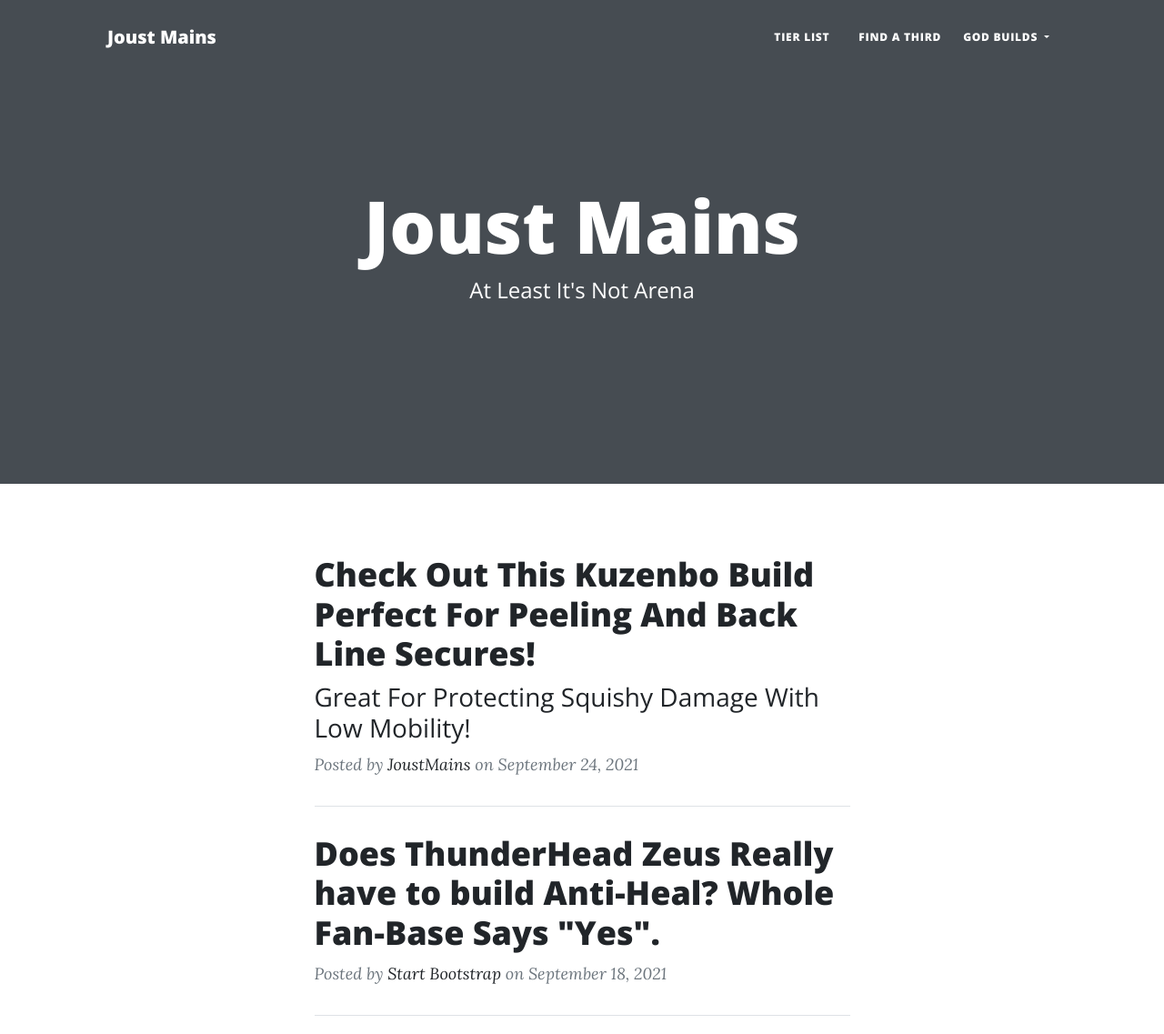
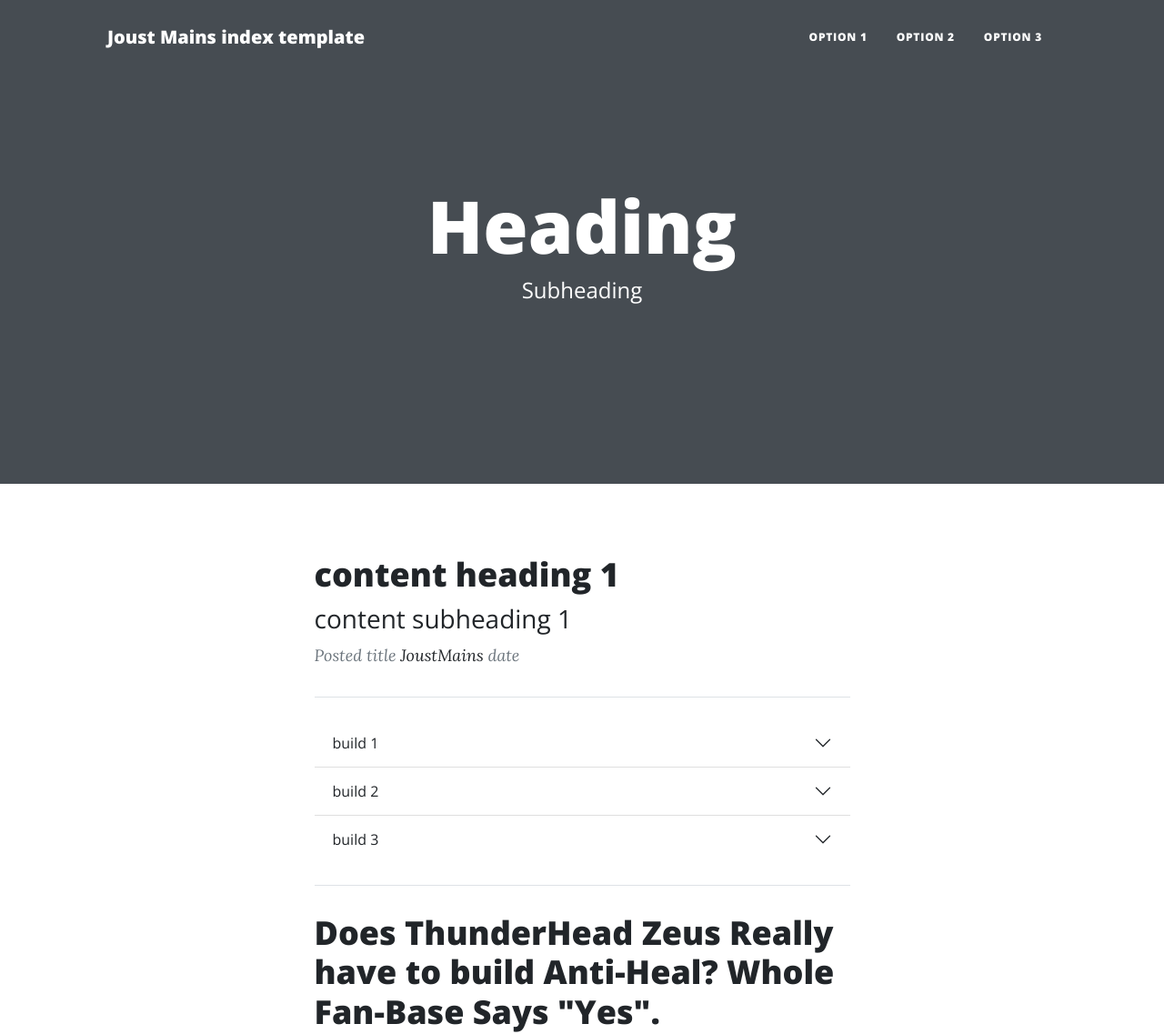
Before and after one commit to amgosek/smiteSite, a plain HTML site: page index.html in a window 1280 px wide. Shown: the top 1137 px of the page at 91% size. Drawn offline with nearby package versions, Linux system fonts and the light colour scheme.

Commit message:
added more functions to index

```diff
--- a/index.html
+++ b/index.html
@@ -19,66 +19,87 @@
         <!-- Navigation-->
         <nav class="navbar navbar-expand-lg navbar-light" id="mainNav">
             <div class="container px-4 px-lg-5">
-                <a class="navbar-brand" href="index.html">Joust Mains</a>
+                <a class="navbar-brand" href="index.html">Joust Mains index template</a>
                 <button class="navbar-toggler" type="button" data-bs-toggle="collapse" data-bs-target="#navbarResponsive" aria-controls="navbarResponsive" aria-expanded="false" aria-label="Toggle navigation">
                     Menu
                     <i class="fas fa-bars"></i>
                 </button>
                 <div class="collapse navbar-collapse" id="navbarResponsive">
                     <ul class="navbar-nav ms-auto py-4 py-lg-0">
-                        <li class="nav-item"><a class="nav-link px-lg-3 py-3 py-lg-4" href="index.html">Tier List</a></li>
-                        <li class="nav-item"><a class="nav-link px-lg-3 py-3 py-lg-4" href="about.html">Find A Third</a></li>
-                        <div class="collapse navbar-collapse" id="navbarSupportedContent">
-                            <ul class="navbar-nav ms-auto">
-                              <li class="nav-item dropdown">
-                                <a class="nav-link dropdown-toggle" href="#" id="navbarDropdown" role="button" data-bs-toggle="dropdown" aria-haspopup="true" aria-expanded="false">
-                                  God Builds
-                                </a>
-                                <!-- Here's the magic. Add the .animate and .slideIn classes to your .dropdown-menu and you're all set! -->
-                                <div class="dropdown-menu dropdown-menu-end animate slideIn" aria-labelledby="navbarDropdown">
-                                  <a class="dropdown-item" href="index.html">Assassin</a>
-                                  <a class="dropdown-item" href="about.html">Hunter</a>
-                                  <a class="dropdown-item" href="post.html">Warrior</a>
-                                  <a class="dropdown-item" href="contact.html">Gaurdian</a>
-                                  <a class="dropdown-item" href="contact.html">Mage</a>
-                                </div>
-                              </li>
-                            </ul>
-                          </div>
+                        <li class="nav-item"><a class="nav-link px-lg-3 py-3 py-lg-4" href="index.html">option 1</a></li>
+                        <li class="nav-item"><a class="nav-link px-lg-3 py-3 py-lg-4" href="about.html">option 2</a></li>
+                        <li class="nav-item"><a class="nav-link px-lg-3 py-3 py-lg-4" href="about.html">option 3</a></li>
                     </ul>
                 </div>
             </div>
         </nav>
         <!-- Page Header-->
-        <header class="masthead" style="background-image: url('Smite-Gods-Header.jpeg')">
+        <header class="masthead" style="background-image: url('path/imgName')">
             <div class="container position-relative px-4 px-lg-5">
                 <div class="row gx-4 gx-lg-5 justify-content-center">
                     <div class="col-md-10 col-lg-8 col-xl-7">
                         <div class="site-heading">
-                            <h1>Joust Mains</h1>
-                            <span class="subheading">At Least It's Not Arena</span>
+                            <h1>Heading</h1>
+                            <span class="subheading">Subheading</span>
                         </div>
                     </div>
                 </div>
             </div>
         </header>
         <!-- Main Content-->
+
+
+
+
         <div class="container px-4 px-lg-5">
             <div class="row gx-4 gx-lg-5 justify-content-center">
                 <div class="col-md-10 col-lg-8 col-xl-7">
                     <!-- Post preview-->
                     <div class="post-preview">
                         <a href="post.html">
-                            <h2 class="post-title">Check Out This Kuzenbo Build Perfect For Peeling And Back Line Secures!</h2>
-                            <h3 class="post-subtitle">Great For Protecting Squishy Damage With Low Mobility!</h3>
+                            <h2 class="post-title">content heading 1</h2>
+                            <h3 class="post-subtitle">content subheading 1</h3>
                         </a>
                         <p class="post-meta">
-                            Posted by
+                            Posted title
                             <a href="#!">JoustMains</a>
-                            on September 24, 2021
+                            date
                         </p>
                     </div>
                     <!-- Divider-->
+                    <hr class="my-4" />
+                    <div class="accordion accordion-flush" id="accordionFlushExample">
+                        <div class="accordion-item">
+                          <h2 class="accordion-header" id="flush-headingOne">
+                            <button class="accordion-button collapsed" type="button" data-bs-toggle="collapse" data-bs-target="#flush-collapseOne" aria-expanded="false" aria-controls="flush-collapseOne">
+                              build 1
+                            </button>
+                          </h2>
+                          <div id="flush-collapseOne" class="accordion-collapse collapse" aria-labelledby="flush-headingOne" data-bs-parent="#accordionFlushExample">
+                            <div class="accordion-body">Placeholder content for this accordion, which is intended to demonstrate the <code>.accordion-flush</code> class. This is the first item's accordion body.</div>
+                          </div>
+                        </div>
+                        <div class="accordion-item">
+                          <h2 class="accordion-header" id="flush-headingTwo">
+                            <button class="accordion-button collapsed" type="button" data-bs-toggle="collapse" data-bs-target="#flush-collapseTwo" aria-expanded="false" aria-controls="flush-collapseTwo">
+                              build 2
+                            </button>
+                          </h2>
+                          <div id="flush-collapseTwo" class="accordion-collapse collapse" aria-labelledby="flush-headingTwo" data-bs-parent="#accordionFlushExample">
+                            <div class="accordion-body">Placeholder content for this accordion, which is intended to demonstrate the <code>.accordion-flush</code> class. This is the second item's accordion body. Let's imagine this being filled with some actual content.</div>
+                          </div>
+                        </div>
+                        <div class="accordion-item">
+                          <h2 class="accordion-header" id="flush-headingThree">
+                            <button class="accordion-button collapsed" type="button" data-bs-toggle="collapse" data-bs-target="#flush-collapseThree" aria-expanded="false" aria-controls="flush-collapseThree">
+                              build 3
+                            </button>
+                          </h2>
+                          <div id="flush-collapseThree" class="accordion-collapse collapse" aria-labelledby="flush-headingThree" data-bs-parent="#accordionFlushExample">
+                            <div class="accordion-body">Placeholder content for this accordion, which is intended to demonstrate the <code>.accordion-flush</code> class. This is the third item's accordion body. Nothing more exciting happening here in terms of content, but just filling up the space to make it look, at least at first glance, a bit more representative of how this would look in a real-world application.</div>
+                          </div>
+                        </div>
+                      </div>
                     <hr class="my-4" />
                     <!-- Post preview-->
                     <div class="post-preview">
@@ -124,6 +145,16 @@
                 </div>
             </div>
         </div>
+        <div class="container px-4 px-lg-5">
+            <div class="row gx-4 gx-lg-5 justify-content-center">
+                <div class="col-md-10 col-lg-8 col-xl-7">
+                    <hr class="my-4" />
+                    <div class="embed-responsive embed-responsive-4by3 row-cols-1 justify-content-center">
+                        <iframe class="embed-responsive-item " src="https://www.youtube.com/embed/_JaFbSbCP_E" allowfullscreen></iframe>
+                    </div>
+                </div>
+            </div>
+        </div>
         <!-- Footer-->
         <footer class="border-top">
             <div class="container px-4 px-lg-5">
@@ -155,7 +186,7 @@
                                 </a>
                             </li>
                         </ul>
-                        <div class="small text-center text-muted fst-italic">Copyright &copy; Your Website 2021</div>
+                        <div class="small text-center text-muted fst-italic">Copyright &copy; JoustMains 2021</div>
                     </div>
                 </div>
             </div>
```
